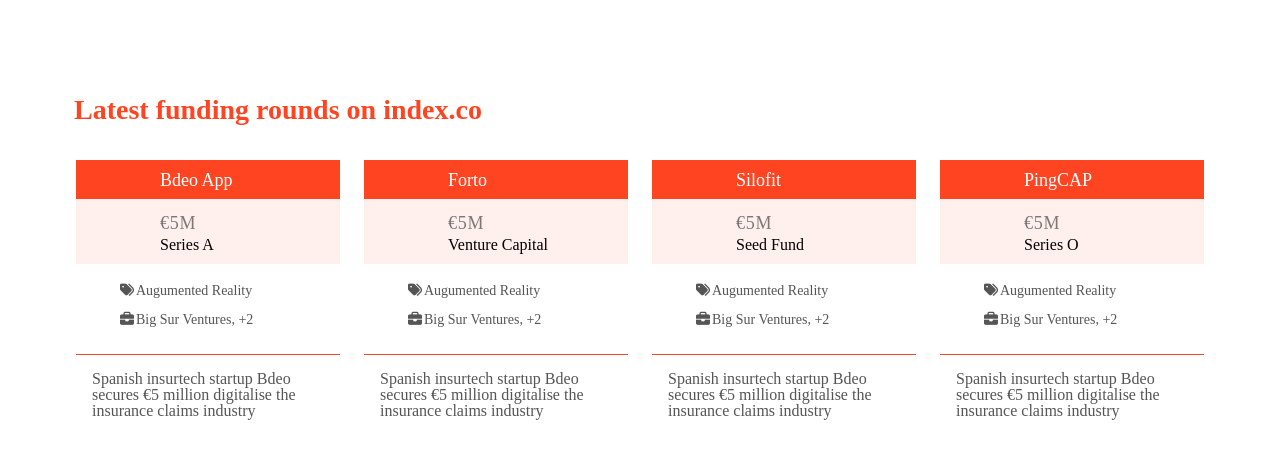
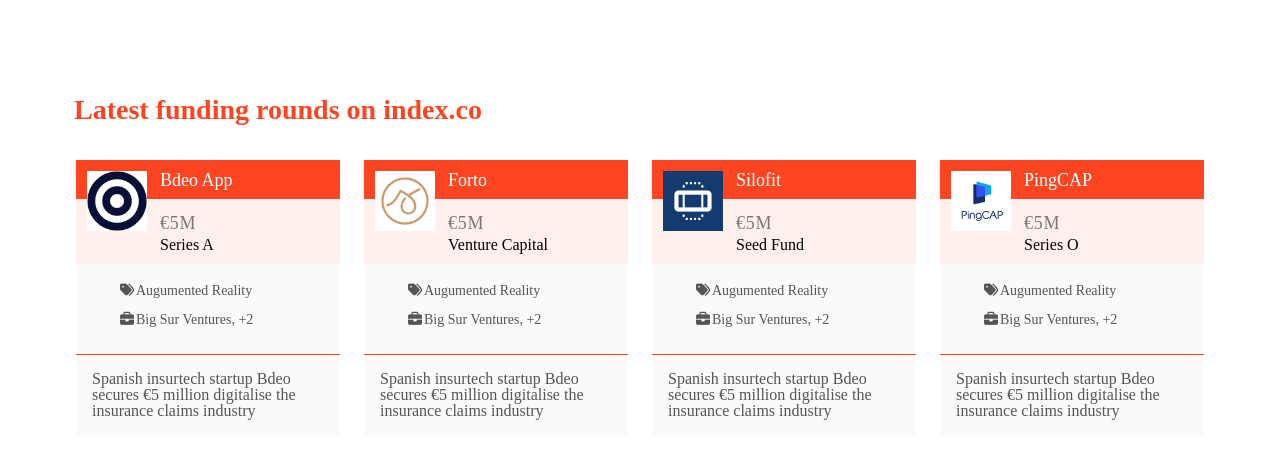
Before and after one commit to ybadmus/The-Next-Web, a plain HTML site: page index.html in a window 1280 px wide. Shown: the part 1164-1623 px from the top of the page. Drawn offline with Linux system fonts and the light colour scheme.

Commit message:
added images to latest news features and completed the desktop view

```diff
--- a/index.html
+++ b/index.html
@@ -294,6 +294,7 @@
             <section class="latest-fundings">
                 <div class="latest-funding-1">
                     <a href="#" class="latest-funding-header-card">
+                        <img class="funding-image" src="img/logo.jpg">
                         <h2 class="funding-name">Bdeo App</h2>
                         <div class="funding-amount">
                             <h4>€5M</h4>
@@ -316,6 +317,7 @@
                 </div>
                 <div class="latest-funding-2">
                     <a href="#" class="latest-funding-header-card">
+                        <img class="funding-image" src="img/logo-1.png">
                         <h2 class="funding-name">Forto</h2>
                         <div class="funding-amount">
                             <h4>€5M</h4>
@@ -338,6 +340,7 @@
                 </div>
                 <div class="latest-funding-3">
                     <a href="#" class="latest-funding-header-card">
+                        <img class="funding-image" src="img/logo-2.jpg">
                         <h2 class="funding-name">Silofit</h2>
                         <div class="funding-amount">
                             <h4>€5M</h4>
@@ -360,6 +363,7 @@
                 </div>
                 <div class="latest-funding-4">
                     <a href="#" class="latest-funding-header-card">
+                        <img class="funding-image" src="img/logo-3.png">
                         <h2 class="funding-name">PingCAP</h2>
                         <div class="funding-amount">
                             <h4>€5M</h4>
--- a/styles/style.css
+++ b/styles/style.css
@@ -289,10 +289,24 @@
 .funding-amount-features-card {
     padding: 16px;
     border-bottom: 1px solid #f42;
+    background: rgba(210, 177, 171, 0.08);
 }
 
 .latest-funding-header-card {
     text-decoration: none;
+    position: relative;
+}
+
+.funding-image {
+    width: 60px;
+    min-width: 60px;
+    max-width: 60px;
+    height: 60px;
+    min-height: 60px;
+    max-height: 60px;
+    margin: 10.6666666667px;
+    position: absolute;
+    z-index: 10;
 }
 
 .funding-name {
@@ -347,6 +361,7 @@
 
 .latest-funding-description-below {
     padding: 16px;
+    background: rgba(210, 177, 171, 0.08);
 }
 
 .latest-funding-description-below a {
```
Also changed, not shown: img/logo-1.png (added), img/logo-2.jpg (added), img/logo-3.png (added), img/logo.jpg (added).
